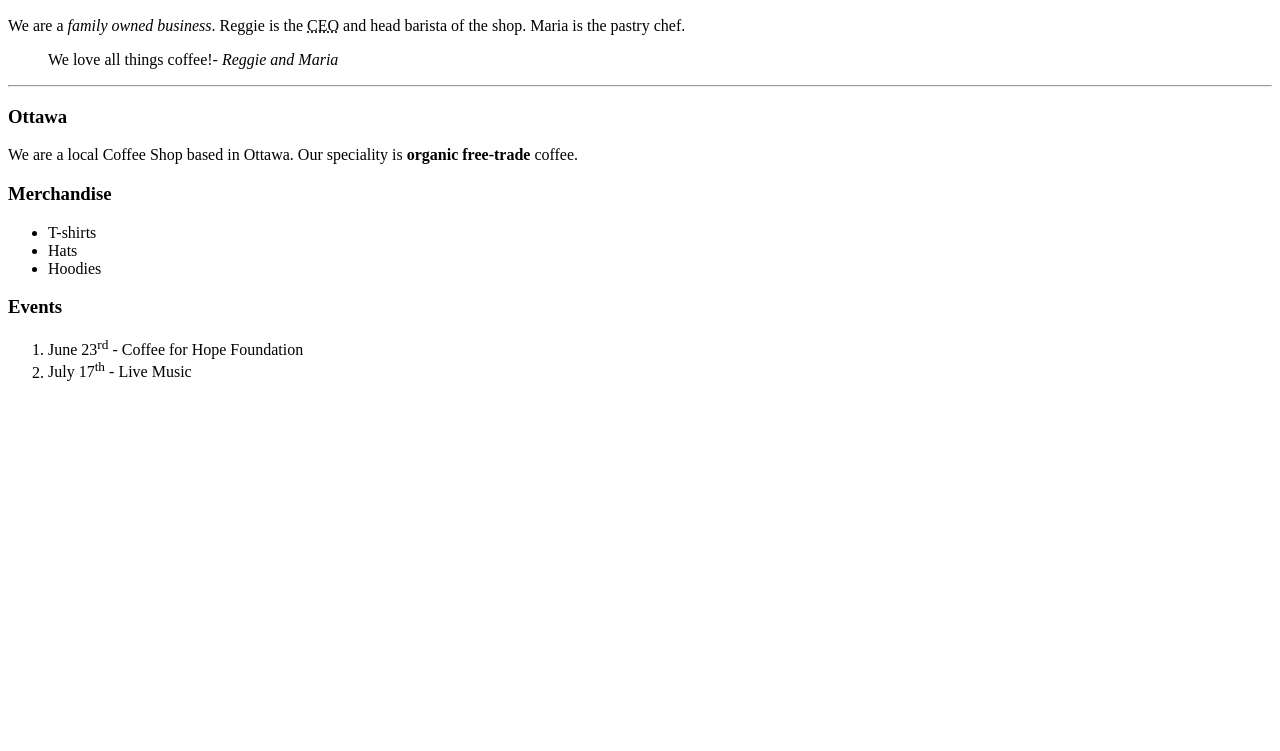
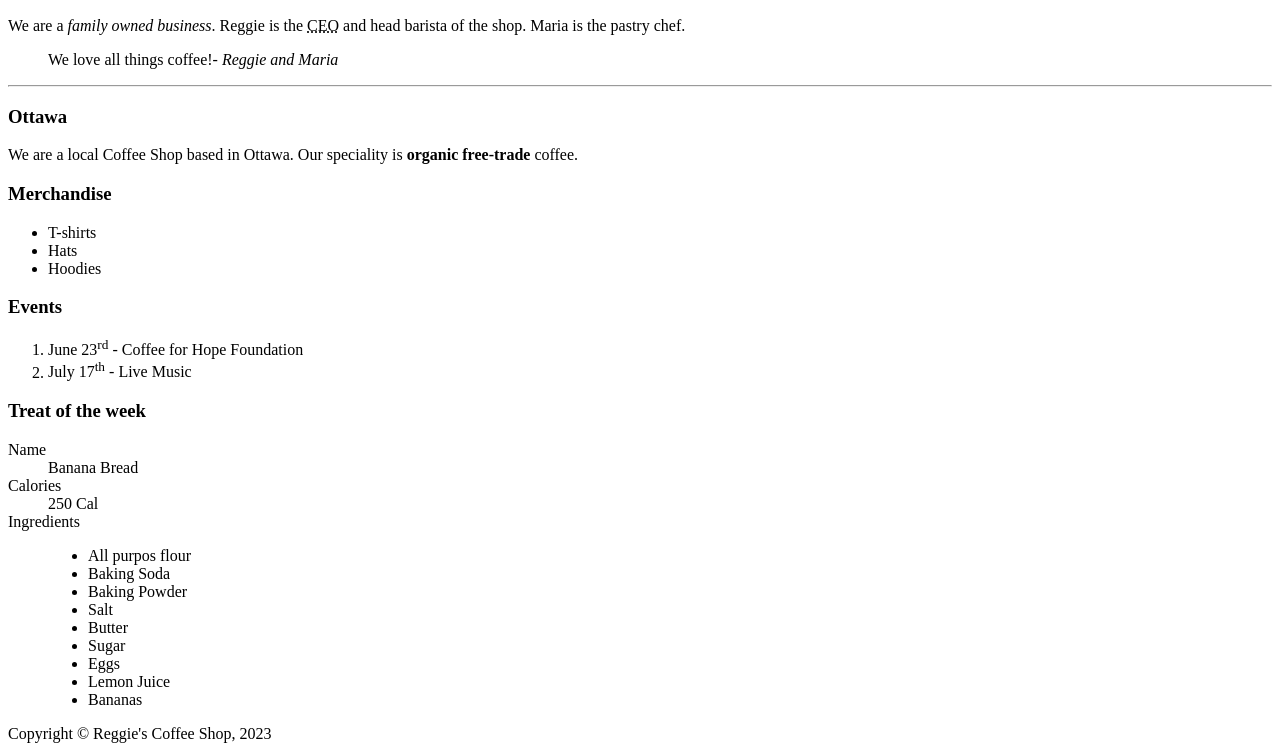
Before and after one commit to carv0066/carv0066.github.io, a plain HTML site: page week3/index.html in a window 1280 px wide. Shown: the part 110-861 px from the top of the page. Before the commit the page ends 800 px from the top, so only its background shows below. Drawn offline with Linux system fonts and the light colour scheme.

Commit message:
adds description list and footer

```diff
--- a/week3/index.html
+++ b/week3/index.html
@@ -41,6 +41,7 @@
                     <li>Hoodies</li>
                 </ul>
             </aside>
+            <!-- Adding section for ordered list -->
             <section>
                 <h3>Events</h3>
                 <ol>
@@ -49,9 +50,35 @@
                     <li>July 17<sup>th</sup> - Live Music</li>
                 </ol>
             </section>
+            <!-- Adding a section for description list -->
+            <section>
+                <h3>Treat of the week</h3>
+                <dl>
+                    <dt>Name</dt>
+                    <dd>Banana Bread</dd>
+                    <dt>Calories</dt>
+                    <dd>250 Cal</dd>
+                    <dt>Ingredients</dt>
+                    <dd>
+                        <ul>
+                            <li>All purpos flour</li>
+                            <li>Baking Soda</li>
+                            <li>Baking Powder</li>
+                            <li>Salt</li>
+                            <li>Butter</li>
+                            <li>Sugar</li>
+                            <li>Eggs</li>
+                            <li>Lemon Juice</li>
+                            <li>Bananas</li>
+                        </ul>
+                    </dd>
+
+                </dl>
+            </section>
         </main>
+        <!-- Site Footer -->
         <footer>
-
+            Copyright &copy; Reggie's Coffee Shop, 2023
         </footer>
     </body>
 </html>
```
Also changed, not shown: html-assignment/index.html (added, +12 -0 lines).
